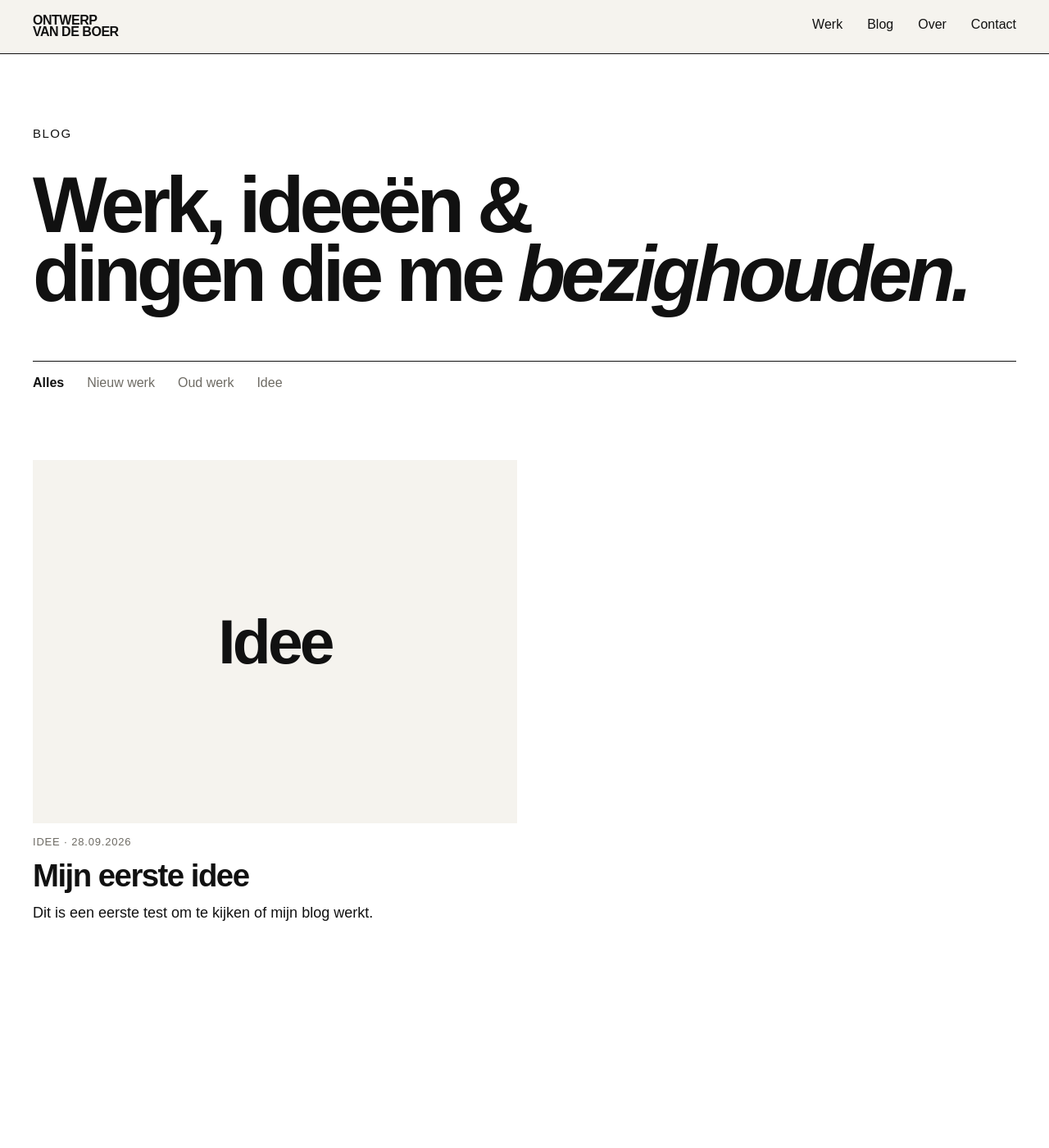
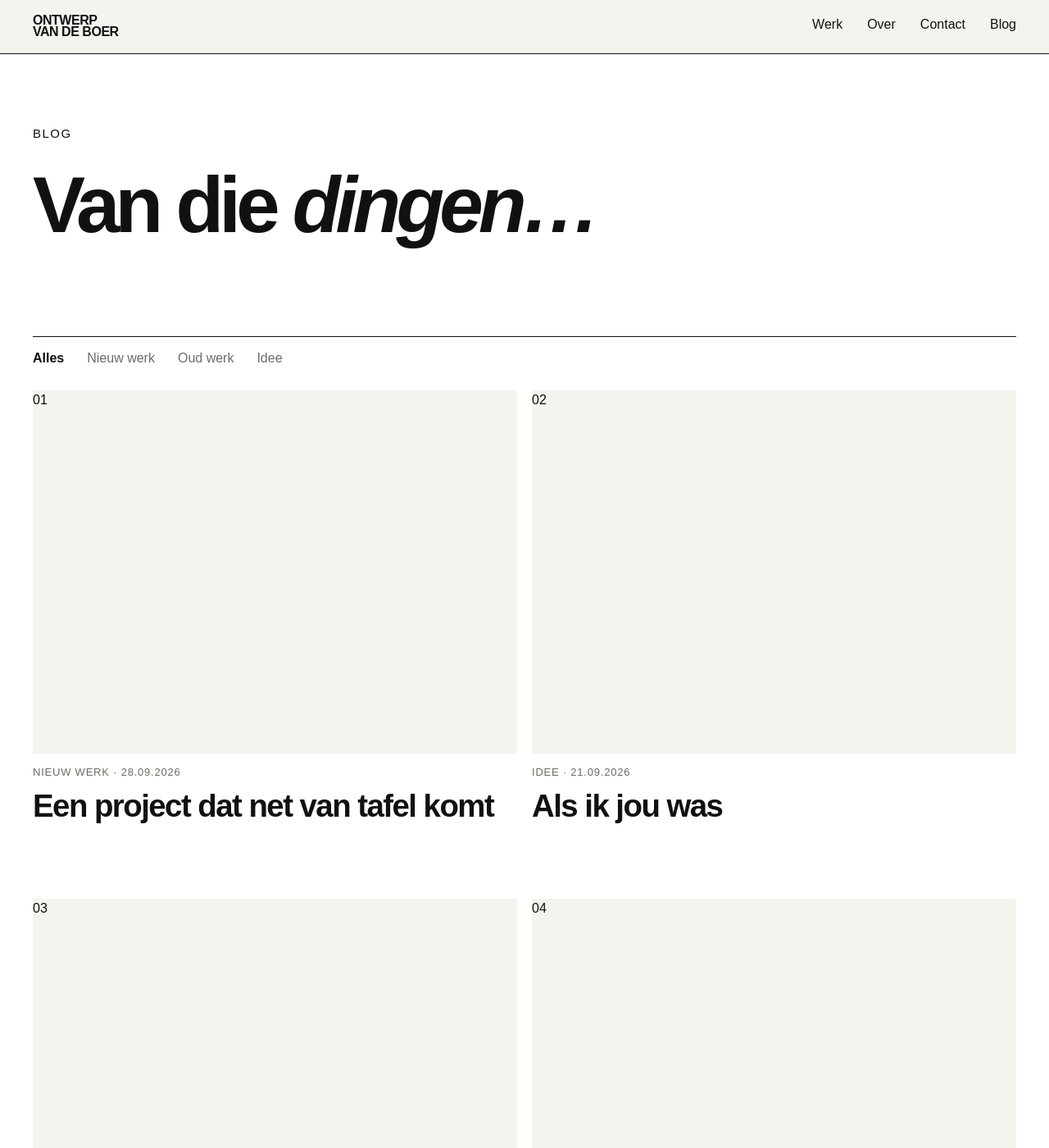
Before and after one commit to ontwerpvandeboer-lab/website, a Jekyll site: the page built from blog/index.html, in a window 1280 px wide and 1400 px high. Shown: the whole window at 82% size. Built offline with Jekyll 4.4.1, drawn with Linux system fonts in a browser that asks for light colours; some of the changed text lies outside the part shown.

Commit message:
Update index.html

```diff
--- a/blog/index.html
+++ b/blog/index.html
@@ -14,66 +14,128 @@ title: Blog
 
 <body class="blog-page">
 
-  <header class="site-header">
+  <header class="site-header blog-site-header">
     <a class="brand" href="{{ '/' | relative_url }}">Ontwerp van de Boer</a>
 
     <nav class="nav">
       <a href="{{ '/' | relative_url }}">Werk</a>
-      <a href="{{ '/blog/' | relative_url }}">Blog</a>
       <a href="{{ '/' | relative_url }}#about">Over</a>
       <a href="{{ '/' | relative_url }}#contact">Contact</a>
+      <a href="{{ '/blog/' | relative_url }}">Blog</a>
     </nav>
   </header>
 
-  <main class="shell">
+  <main>
 
+    <div class="shell">
       <section class="blog-hero">
         <p class="eyebrow">Blog</p>
+        <h1>Van die <em>dingen…</em></h1>
+      </section>
+    </div>
 
-      <h1>
-        Werk, ideeën &<br>
-        dingen die me <em>bezighouden.</em>
-      </h1>
-
-      <div class="blog-filters">
+    <div class="blog-filter-wrap">
+      <div class="shell">
+        <nav class="blog-filters" aria-label="Blog categorieën">
           <span class="active">Alles</span>
           <span>Nieuw werk</span>
           <span>Oud werk</span>
           <span>Idee</span>
+        </nav>
       </div>
-    </section>
+    </div>
 
-    <section class="blog-grid">
+    <section class="shell blog-grid blog-grid-test">
 
-      {% for post in site.posts %}
+      <article class="blog-card blog-large">
+        <a href="#">
+          <div class="blog-image fake-image fake-1">
+            <span>01</span>
+          </div>
+          <div class="blog-meta">Nieuw werk · 28.09.2026</div>
+          <h2>Een project dat net van tafel komt</h2>
+        </a>
+      </article>
+
+      <article class="blog-card blog-small">
+        <a href="#">
+          <div class="blog-image fake-image fake-2">
+            <span>02</span>
+          </div>
+          <div class="blog-meta">Idee · 21.09.2026</div>
+          <h2>Als ik jou was</h2>
+        </a>
+      </article>
 
       <article class="blog-card">
-
-        <a href="{{ post.url | relative_url }}">
-
-          {% if post.image and post.image != "" %}
-          <div class="blog-image">
-            <img src="{{ post.image | relative_url }}" alt="{{ post.title }}">
+        <a href="#">
+          <div class="blog-image fake-image fake-3">
+            <span>03</span>
           </div>
-          {% else %}
-          <div class="blog-image blog-placeholder">
-            <span>{{ post.category }}</span>
-          </div>
-          {% endif %}
-
-          <div class="blog-meta">
-            {{ post.category }} · {{ post.date | date: "%d.%m.%Y" }}
-          </div>
-
-          <h2>{{ post.title }}</h2>
-
-          <p>{{ post.intro }}</p>
-
+          <div class="blog-meta">Oud werk · 12.09.2026</div>
+          <h2>Teruggevonden in een oude map</h2>
         </a>
-
       </article>
 
-      {% endfor %}
+      <article class="blog-card">
+        <a href="#">
+          <div class="blog-image fake-image fake-4">
+            <span>04</span>
+          </div>
+          <div class="blog-meta">Idee · 02.09.2026</div>
+          <h2>Een proefballonnetje</h2>
+        </a>
+      </article>
+
+      <article class="blog-card">
+        <a href="#">
+          <div class="blog-image fake-image fake-5">
+            <span>05</span>
+          </div>
+          <div class="blog-meta">Nieuw werk · 25.08.2026</div>
+          <h2>Beeld zegt soms genoeg</h2>
+        </a>
+      </article>
+
+      <article class="blog-card blog-small">
+        <a href="#">
+          <div class="blog-image fake-image fake-6">
+            <span>06</span>
+          </div>
+          <div class="blog-meta">Idee · 14.08.2026</div>
+          <h2>Wat als we het omdraaien?</h2>
+        </a>
+      </article>
+
+      <article class="blog-card blog-large">
+        <a href="#">
+          <div class="blog-image fake-image fake-7">
+            <span>07</span>
+          </div>
+          <div class="blog-meta">Oud werk · 03.08.2026</div>
+          <h2>Dit maakte ik ooit</h2>
+        </a>
+      </article>
+
+      <article class="blog-card">
+        <a href="#">
+          <div class="blog-image fake-image fake-8">
+            <span>08</span>
+          </div>
+          <div class="blog-meta">Nieuw werk · 18.07.2026</div>
+          <h2>Vers uit de studio</h2>
+        </a>
+      </article>
+
+      <article class="blog-card">
+        <a href="#">
+          <div class="blog-image fake-image fake-9">
+            <span>09</span>
+          </div>
+          <div class="blog-meta">Idee · 06.07.2026</div>
+          <h2>Nog geen project. Misschien ooit.</h2>
+        </a>
+      </article>
 
     </section>
 
```
Lines whose indentation alone changed are shown as unchanged.
